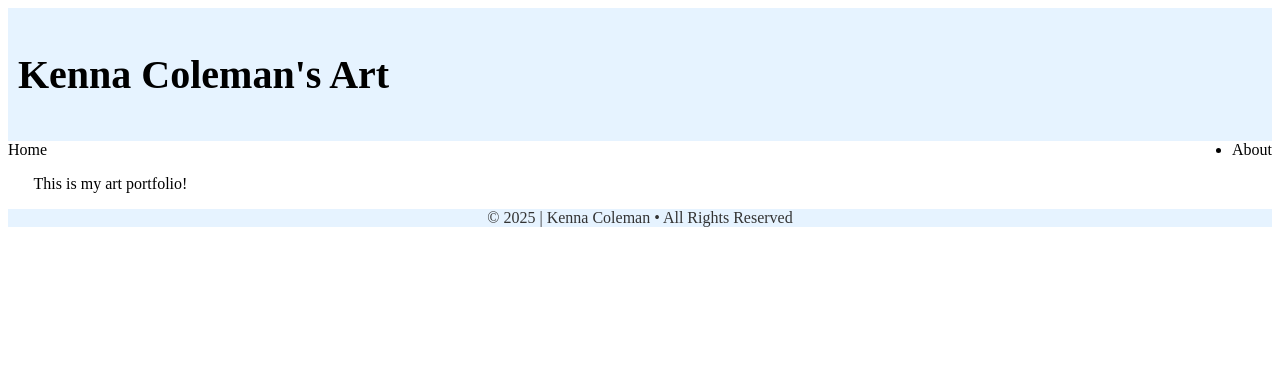
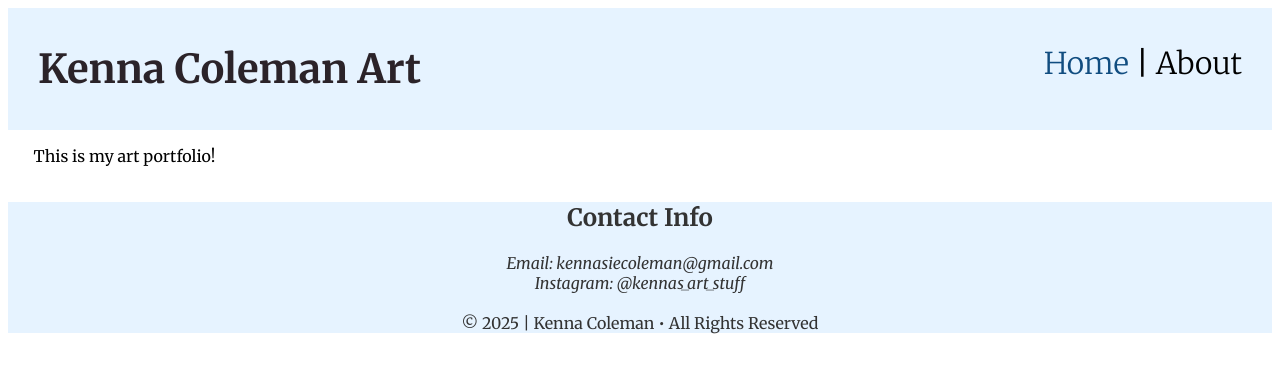
Before and after one commit to Kennasiecoleman/dwdd1600, a plain HTML site: page 04intro-css/index.html in a window 1280 px wide. Drawn offline with Linux system fonts and the light colour scheme; a web font is replaced by a local one.

Commit message:
Refactor navigation and add contact section
Updated navigation structure and added contact information.

```diff
--- a/04intro-css/index.html
+++ b/04intro-css/index.html
@@ -6,30 +6,37 @@
     <meta charset="UTF-8">
     <meta name="viewport" content="width=device-width, initial-scale=1.0">
     <link href="style.css" rel="stylesheet">
-    <title>Kenna Coleman's Art</title>
-    <link rel="preconnect" href="https://fonts.googleapis.com">
-<link rel="preconnect" href="https://fonts.gstatic.com" crossorigin>
-<link href="https://fonts.googleapis.com/css2?family=Noto+Sans+Bhaiksuki&display=swap" rel="stylesheet">
+    <title>Kenna Coleman's Art</title><link rel="preconnect" href="https://fonts.googleapis.com">
+    <link rel="preconnect" href="https://fonts.gstatic.com" crossorigin>
+    <link href="https://fonts.googleapis.com/css2?family=Merriweather:ital,opsz,wght@0,18..144,300..900;1,18..144,300..900&family=Playfair+Display:ital,wght@0,400..900;1,400..900&display=swap" rel="stylesheet">
 </head>
 <body>
 <!-- This is the header section. -->
     <header>
-        <h1>Kenna Coleman's Art</h1>
+        <nav>
+            <ul class="row">
+                <li class="left">Kenna Coleman Art</li>
+                <li class="right">
+                    <a class="active" href="index.html">Home</a> |
+                    <a href="about.html">About</a>
+                </li>
+            </ul>
+        </nav>
     </header>
 
 <!-- This is the navigation section. -->
-<nav>
-    <ul>
-        <li><a href="index.html">Home</a></li>
-        <li><a href="about.html">About</a></li>
-    </ul>
-</nav>
 <main>
 <p>This is my art portfolio!</p>
 </main>
 
 <!-- This is the footer. -->
 <footer>
+    <h2>Contact Info</h2>
+        <address>
+            Email: kennasiecoleman@gmail.com<br>
+            Instagram: @kennas_art_stuff
+        </address>
+    <br>
     &copy; 2025  |  Kenna Coleman  &bull; All Rights Reserved
 </footer>
 
```
